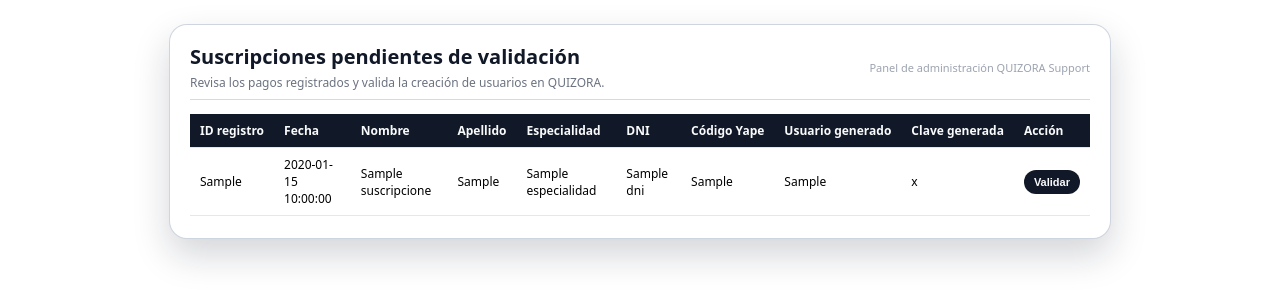
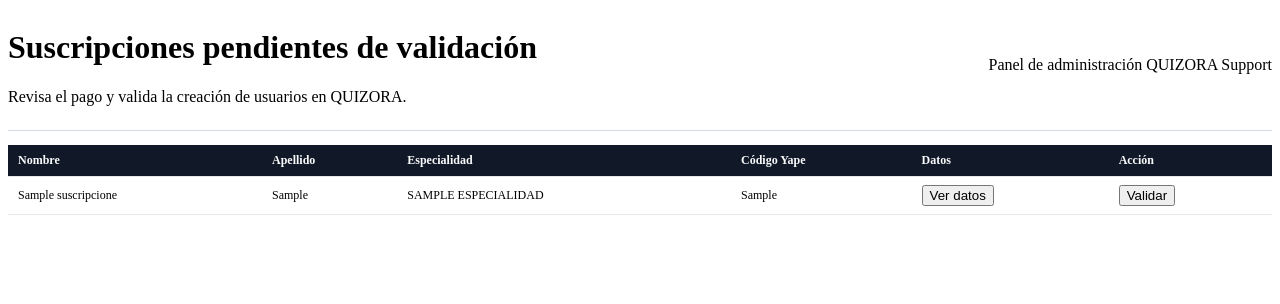
Before and after one commit to vima-vip/quizora-support-services, a Python web app: template templates/admin_suscripciones.html in a window 1280 px wide. Shown: the top 304 px of the page. Run offline with Jinja, Linux system fonts and the light colour scheme; the template is opened without the code that fills it: most values are stand-ins (such as "Sample title", 1, 10 or a date in 2020).

Commit message:
Refactor admin subscription page layout and functionality

```diff
--- a/templates/admin_suscripciones.html
+++ b/templates/admin_suscripciones.html
@@ -3,61 +3,180 @@
 {% block title %}Suscripciones pendientes de validación{% endblock %}
 
 {% block content %}
-<div class="admin-card">
+<div class="admin-subscriptions">
   <div class="admin-header">
     <div>
-      <h1 class="admin-title">Suscripciones pendientes de validación</h1>
-      <p class="admin-subtitle">
-        Revisa los pagos registrados y valida la creación de usuarios en QUIZORA.
-      </p>
+      <h1>Suscripciones pendientes de validación</h1>
+      <p>Revisa el pago y valida la creación de usuarios en QUIZORA.</p>
     </div>
-    <div class="admin-header-right">
-      Panel de administración QUIZORA Support
-    </div>
+    <span>Panel de administración QUIZORA Support</span>
   </div>
 
-  {% if suscripciones and suscripciones|length > 0 %}
+  {% if suscripciones %}
+    <div class="admin-table-wrapper">
       <table class="admin-table">
         <thead>
           <tr>
-          <th>ID registro</th>
-          <th>Fecha</th>
             <th>Nombre</th>
             <th>Apellido</th>
             <th>Especialidad</th>
-          <th>DNI</th>
             <th>Código Yape</th>
-          <th>Usuario generado</th>
-          <th>Clave generada</th>
+            <th>Datos</th>
             <th>Acción</th>
           </tr>
         </thead>
+
         <tbody>
           {% for s in suscripciones %}
             <tr>
-            <td>{{ s.id_registro }}</td>
-            <td>{{ s.fecha_hora }}</td>
               <td>{{ s.nombres }}</td>
               <td>{{ s.primer_apellido }}</td>
-            <td>{{ s.especialidad }}</td>
-            <td>{{ s.dni }}</td>
+              <td>{{ s.especialidad | upper }}</td>
               <td>{{ s.codigo_transaccion_yape }}</td>
-            <td>{{ s.usuario_generado or '-' }}</td>
-            <td>{{ s.password_generado or '-' }}</td>
+
+              <td>
+                <button
+                  type="button"
+                  class="admin-details-btn"
+                  data-nombres="{{ s.nombres }}"
+                  data-apellido="{{ s.primer_apellido }}"
+                  data-especialidad="{{ s.especialidad }}"
+                  data-dni="{{ s.dni }}"
+                  data-telefono="{{ s.telefono }}"
+                  data-yape="{{ s.codigo_transaccion_yape }}"
+                  data-usuario="{{ s.usuario_generado or '-' }}"
+                  data-password="{{ s.password_generado or '-' }}"
+                  data-fecha="{{ s.fecha_hora }}"
+                  data-id="{{ s.id_registro }}">
+                  Ver datos
+                </button>
+              </td>
+
               <td>
                 <form method="post" action="{{ url_for('validar_suscripcion') }}">
                   <input type="hidden" name="id_registro" value="{{ s.id_registro }}">
-                <button type="submit" class="admin-action-btn">Validar</button>
+                  <button type="submit" class="admin-validate-btn">
+                    Validar
+                  </button>
                 </form>
               </td>
             </tr>
           {% endfor %}
         </tbody>
       </table>
+    </div>
   {% else %}
-    <p class="admin-empty">
+    <p class="admin-empty-message">
       No hay suscripciones pendientes de validación en este momento.
     </p>
   {% endif %}
 </div>
+
+<div id="details-modal" class="details-modal" hidden>
+  <div class="details-modal-backdrop" data-close-modal></div>
+
+  <section class="details-modal-content" role="dialog" aria-modal="true" aria-labelledby="details-modal-title">
+    <div class="details-modal-header">
+      <h2 id="details-modal-title">Datos de la suscripción</h2>
+      <button type="button" class="details-modal-close" data-close-modal aria-label="Cerrar">
+        ×
+      </button>
+    </div>
+
+    <dl class="details-list">
+      <div>
+        <dt>ID de registro</dt>
+        <dd id="detail-id"></dd>
+      </div>
+      <div>
+        <dt>Nombres</dt>
+        <dd id="detail-nombres"></dd>
+      </div>
+      <div>
+        <dt>Primer apellido</dt>
+        <dd id="detail-apellido"></dd>
+      </div>
+      <div>
+        <dt>Especialidad</dt>
+        <dd id="detail-especialidad"></dd>
+      </div>
+      <div>
+        <dt>DNI</dt>
+        <dd id="detail-dni"></dd>
+      </div>
+      <div>
+        <dt>Teléfono</dt>
+        <dd id="detail-telefono"></dd>
+      </div>
+      <div>
+        <dt>Código Yape</dt>
+        <dd id="detail-yape"></dd>
+      </div>
+      <div>
+        <dt>Usuario generado</dt>
+        <dd id="detail-usuario"></dd>
+      </div>
+      <div>
+        <dt>Contraseña generada</dt>
+        <dd id="detail-password"></dd>
+      </div>
+      <div>
+        <dt>Fecha de solicitud</dt>
+        <dd id="detail-fecha"></dd>
+      </div>
+    </dl>
+  </section>
+</div>
+
+<script>
+  document.addEventListener("DOMContentLoaded", function () {
+    const modal = document.getElementById("details-modal");
+    const closeButtons = document.querySelectorAll("[data-close-modal]");
+    const detailButtons = document.querySelectorAll(".admin-details-btn");
+
+    const fields = {
+      id: document.getElementById("detail-id"),
+      nombres: document.getElementById("detail-nombres"),
+      apellido: document.getElementById("detail-apellido"),
+      especialidad: document.getElementById("detail-especialidad"),
+      dni: document.getElementById("detail-dni"),
+      telefono: document.getElementById("detail-telefono"),
+      yape: document.getElementById("detail-yape"),
+      usuario: document.getElementById("detail-usuario"),
+      password: document.getElementById("detail-password"),
+      fecha: document.getElementById("detail-fecha")
+    };
+
+    function cerrarModal() {
+      modal.hidden = true;
+    }
+
+    detailButtons.forEach(function (button) {
+      button.addEventListener("click", function () {
+        fields.id.textContent = button.dataset.id || "-";
+        fields.nombres.textContent = button.dataset.nombres || "-";
+        fields.apellido.textContent = button.dataset.apellido || "-";
+        fields.especialidad.textContent = (button.dataset.especialidad || "-").toUpperCase();
+        fields.dni.textContent = button.dataset.dni || "-";
+        fields.telefono.textContent = button.dataset.telefono || "-";
+        fields.yape.textContent = button.dataset.yape || "-";
+        fields.usuario.textContent = button.dataset.usuario || "-";
+        fields.password.textContent = button.dataset.password || "-";
+        fields.fecha.textContent = button.dataset.fecha || "-";
+
+        modal.hidden = false;
+      });
+    });
+
+    closeButtons.forEach(function (button) {
+      button.addEventListener("click", cerrarModal);
+    });
+
+    document.addEventListener("keydown", function (event) {
+      if (event.key === "Escape" && !modal.hidden) {
+        cerrarModal();
+      }
+    });
+  });
+</script>
 {% endblock %}
```
Lines whose indentation alone changed are shown as unchanged.
